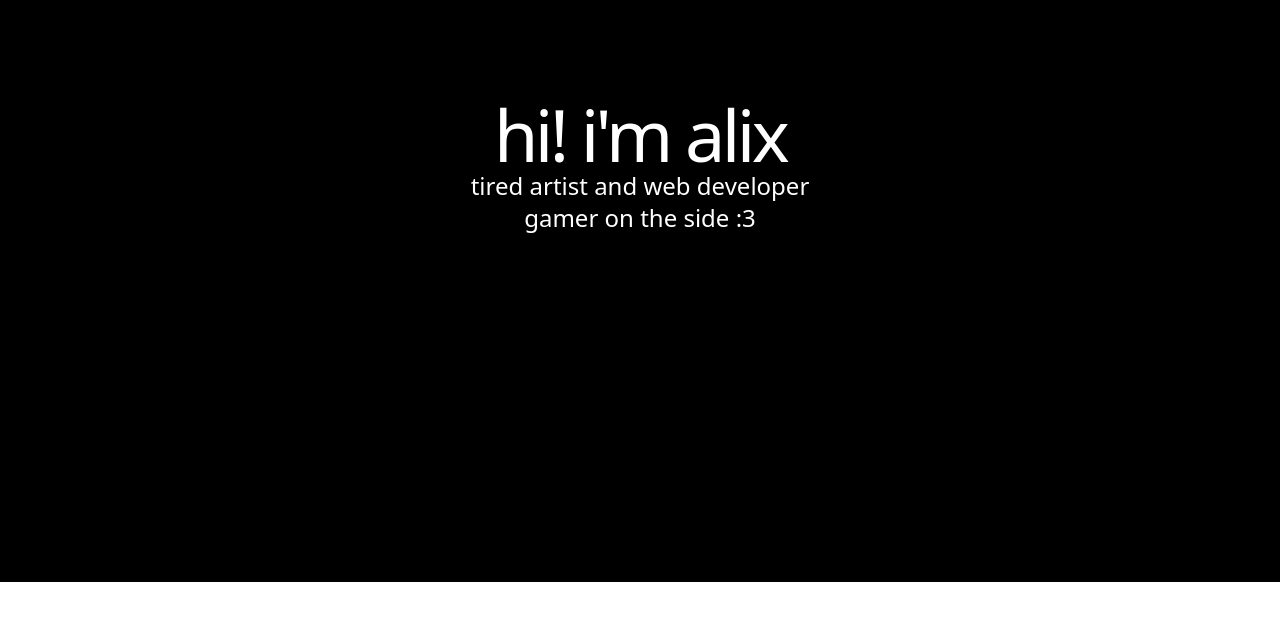
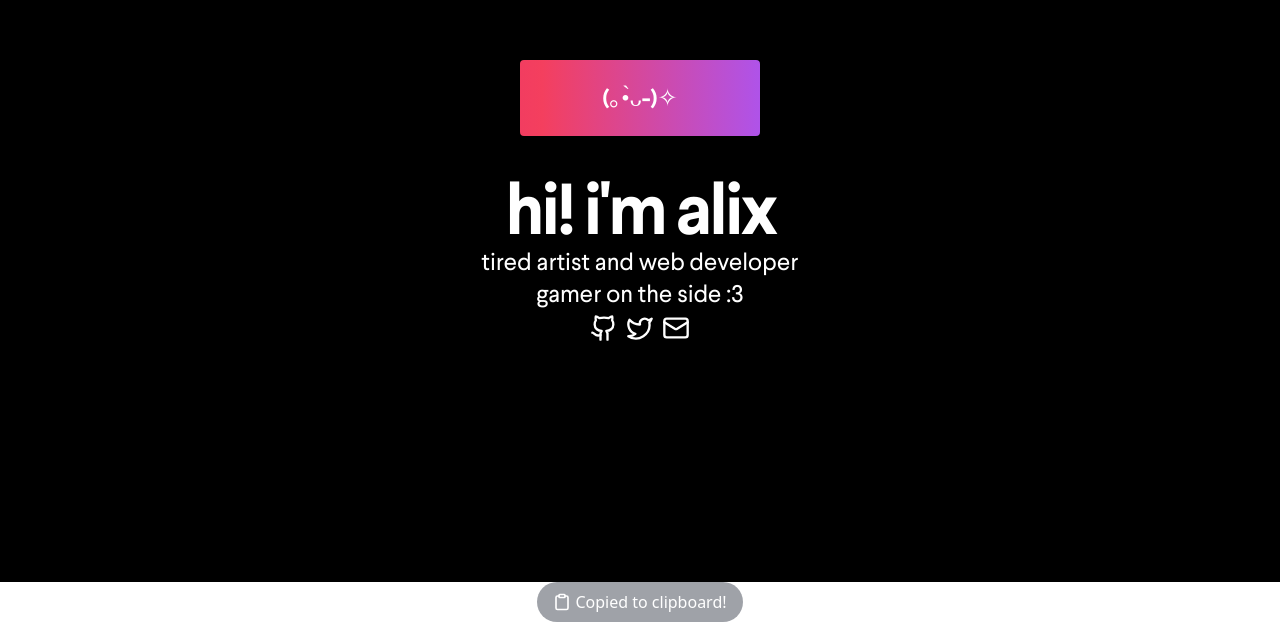
Before and after one commit to alixdotsh/alix.sh, a Next.js app: page / in a window 1280 px wide. Shown: the part 218-840 px from the top of the page. Before the commit the page ends 800 px from the top, so only its background shows below. Built offline with nearby package versions, Linux system fonts and the light colour scheme; what tailwindcss-bg-patterns would draw is missing.

Commit message:
add animated gradient thingy + email

```diff
--- a/pages/index.tsx
+++ b/pages/index.tsx
@@ -1,7 +1,8 @@
 import { useState } from 'react';
 import Link from "next/link"
 
-import { Github, Twitter } from "lucide-react"
+import { Github, Twitter, Mail, Clipboard } from "lucide-react"
+import { AnimatePresence, motion } from "framer-motion"
 
 function Header({ title } : { title: any}) {
   return (
@@ -22,20 +23,58 @@ const socials = [
   }
 ]
 
+const variants = {
+  inital: { y: 60 },
+  visible: { y: 0 },
+  exit: { y: 60 }
+}
+
 const Home = () => {
+  const [showCopied, setShowCopied] = useState(false)
+
   return (
     <>
+    <div className="flex justify-center absolute bottom-0 w-screen my-5">
+        <AnimatePresence
+          initial={false}
+          onExitComplete={() => window.scrollTo(0, 0)}
+        >
+          <motion.div
+            initial="initial"
+            exit="exit"
+            animate={showCopied ? "visible" : "exit"}
+            transition={{ type: "spring", duration: 0.5 }}
+            variants={variants}
+            className="text-white flex items-center gap-1 py-2 px-4 font-medium bg-gray-900 bg-opacity-40 rounded-full backdrop-blur-md">
+            <Clipboard size={18} strokeWidth={2.2} />
+            <h1>Copied to clipboard!</h1>
+          </motion.div>
+        </AnimatePresence>
+      </div>
     <div className="bg-black flex flex-col items-center sm:flex-row justify-center gap-20 w-screen h-screen p-2">
     <div>
+      <div className="bg-gradient-to-r from-pink-600 to-purple-500 via-rose-500 animate-gradient-x justify-center items-center flex flex-col content-center
+      auto rounded-md shadow-xl box-border h-20 -32 p-4 m-9 border-2 border-black">
+        <p className='text-white text-2xl text-center font-larsseitbold'>(｡•̀ᴗ-)✧</p>
+      </div>
       <h1 className="text-4xl text-center text-white font-larsseitbold sm:text-7xl tracking-tighter">hi! i'm alix</h1>
       <h2 className="text-2xl text-center text-white font-larsseit">tired artist and web developer <br />
       gamer on the side :3</h2>
-      <div className="flex items-center justify-center gap-2 mt-1">
+      <div className="flex text-white items-center justify-center gap-2 mt-1">
         {socials.map(x=>
           <a key={x.name} href={x.link}>
             <x.icon size={28}/>
           </a>
           )}
+          <Mail onClick={() => {
+              navigator.clipboard.writeText("alix@kaedehara.xyz")
+              setShowCopied(true)
+
+              setInterval(() => {
+                setShowCopied(false)
+              }, 5000)
+
+            }} size={28} className="cursor-pointer" />
       </div>
     </div>
     </div>
--- a/styles/globals.css
+++ b/styles/globals.css
@@ -1,10 +1,6 @@
 @tailwind base;
 @tailwind components;
 @tailwind utilities;
-
-html,
-body {
-}
 
 @font-face {
     font-family: "larsseit";
--- a/tailwind.config.js
+++ b/tailwind.config.js
@@ -6,15 +6,60 @@ module.exports = {
     './app/**/*.{js,ts,jsx,tsx}',
   ],
   theme: {
-},
     extend: {
+
       fontFamily: {
         larsseit: ["larsseit"],
         larsseitbold: ["larsseitbold"],
         larsseitbolditalic: ["larsseitbolditalic"],
         larsseititalic: ["larsseititalic"]
-      }
-    },
+      },
+
+      'animation': {
+        'gradient-x': 'gradient-x 10s ease infinite',
+        'gradient-y':'gradient-y 10s ease infinite',
+        'gradient-xy':'gradient-xy 10s ease infinite',
+      },
+
+      'keyframes': {
+        'gradient-y': {
+            '0%, 100%': {
+                'background-size':'400% 400%',
+                'background-position': 'center top'
+            },
+
+            '50%': {
+                'background-size':'200% 200%',
+                'background-position': 'center center'
+            }
+        },
+
+        'gradient-x': {
+            '0%, 100%': {
+                'background-size':'200% 200%',
+                'background-position': 'left center'
+            },
+
+            '50%': {
+                'background-size':'200% 200%',
+                'background-position': 'right center'
+            }
+        },
+
+        'gradient-xy': {
+            '0%, 100%': {
+                'background-size':'400% 400%',
+                'background-position': 'left center'
+            },
+
+            '50%': {
+                'background-size':'200% 200%',
+                'background-position': 'right center'
+            }
+        }
+      },
+    }
+  },
   plugins: [
     require('tailwindcss-bg-patterns')
   ],
```
Also changed, not shown: package.json (+5 -3 lines), 1 other file (tests, documents, lock files or other folders).
